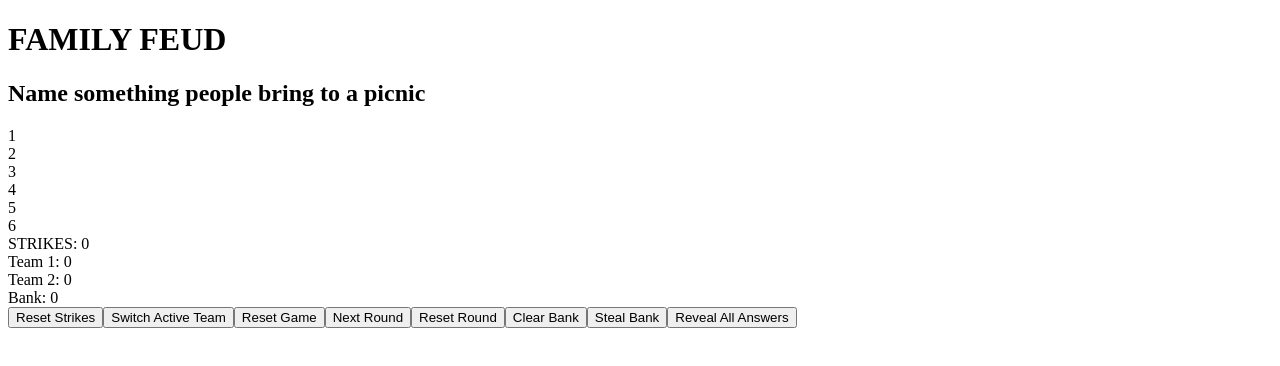
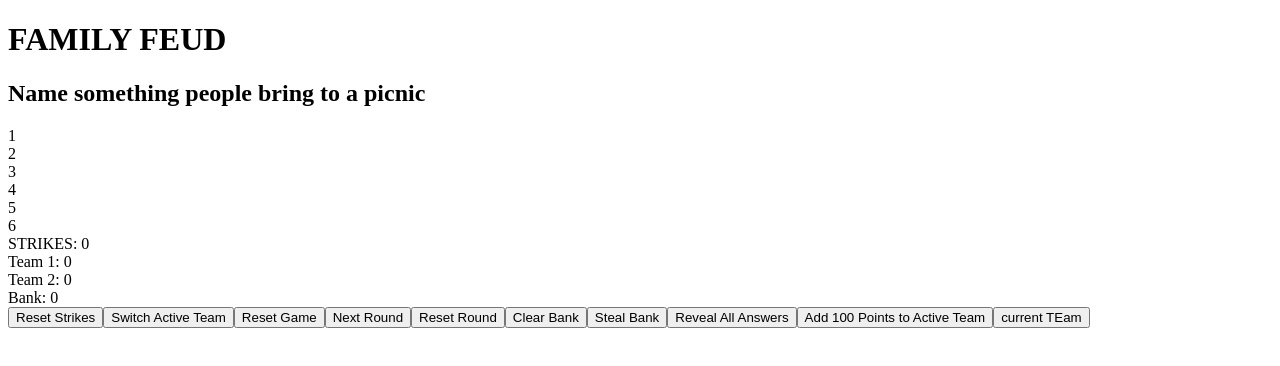
Before and after one commit to Monil310102/family-feud-game, a React (Vite) app: page / in a window 1280 px wide. Shown: the top 366 px of the page. Built offline with nearby package versions, Linux system fonts and the light colour scheme.

Commit message:
addPointsToActiveTeam function

```diff
--- a/src/App.tsx
+++ b/src/App.tsx
@@ -97,6 +97,14 @@ const revealAllAnswers = () => {
 
   const addPointsToActiveTeam = (points: number) => {
     console.log("Adding points:", points, "to", activeTeam);
+    if (activeTeam === 'team1') {
+      setTeam1Score((prev) => prev + points);
+      console.log("Team 1 score updated to:", team1Score + points);
+    }
+    else {
+      setTeam2Score((prev) => prev + points);
+      console.log("Team 2 score updated to:", team2Score + points);
+    }
   }
   const resetGame = () => {
 
@@ -156,9 +164,8 @@ const revealAllAnswers = () => {
         <button onClick={clearBank}>Clear Bank</button>
         <button onClick={stealBank}>Steal Bank</button>
         <button onClick={() => revealAllAnswers()}>Reveal All Answers</button>
-
-
-
+        <button onClick={() => addPointsToActiveTeam(100)}>Add 100 Points to Active Team</button>
+        <button onClick={() => console.log(activeTeam)}>current TEam</button>
       </div>
     </div>
   )
```
